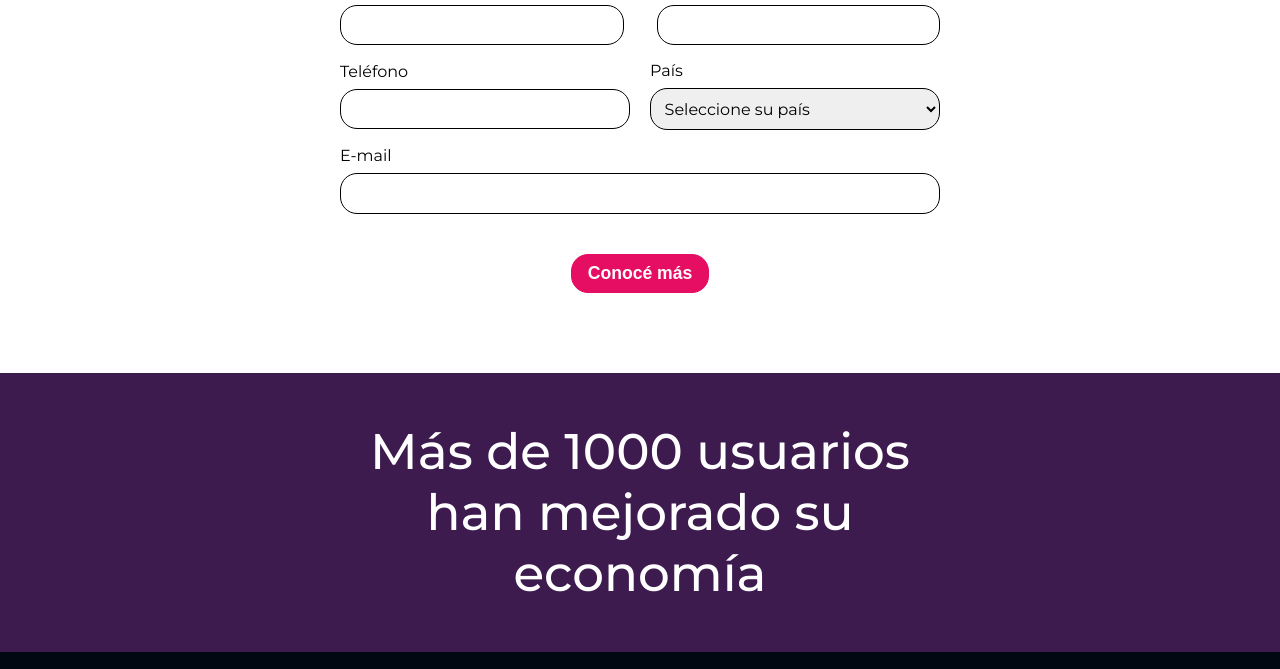
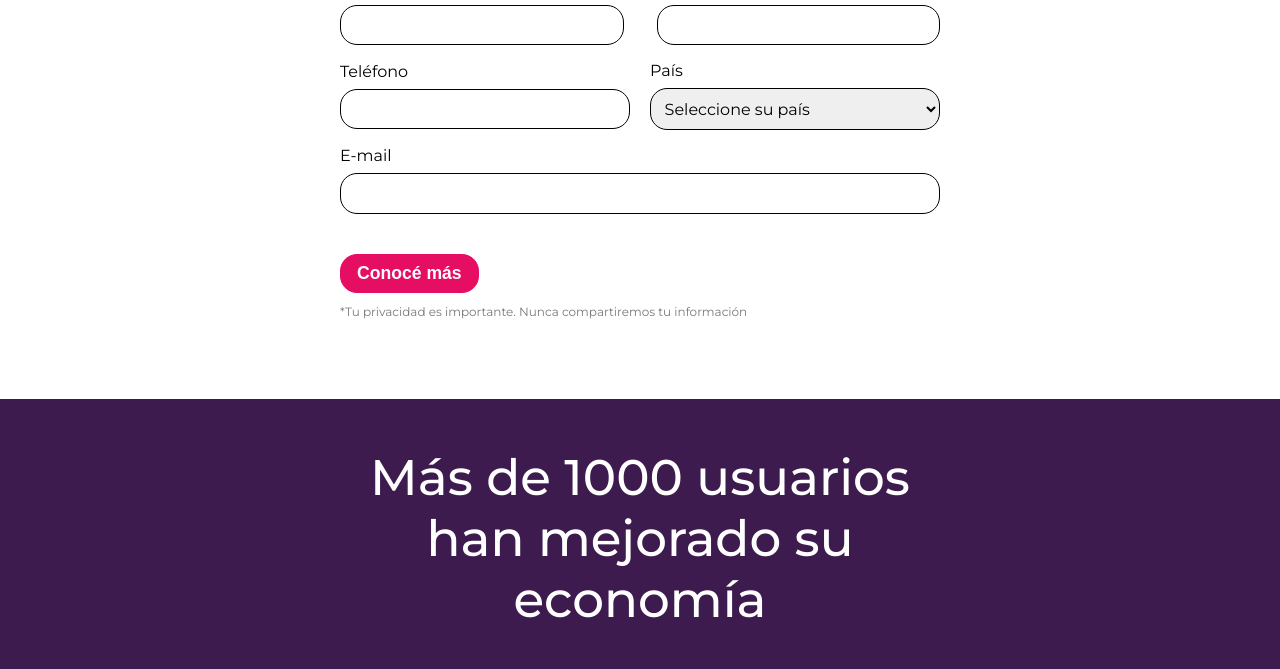
Before and after one commit to gomezlucas/Digital-Nao_CreatividadYConfianza, a plain HTML site: page index.html in a window 1280 px wide. Shown: the part 1430-2099 px from the top of the page. Drawn offline with Linux system fonts and the light colour scheme.

Commit message:
feat: policy privacy added

```diff
--- a/index.html
+++ b/index.html
@@ -112,6 +112,7 @@
                 <div class="form_button_wrapper">
 
                     <button type="submit"> Conocé más </button>
+                    <p class="privacy_text"> *Tu privacidad es importante. Nunca compartiremos tu información</p>
                 </div>
             </form>
         </div>
--- a/styles.css
+++ b/styles.css
@@ -180,6 +180,11 @@ header .button:hover,  button:hover , nav .button:hover{
 }
 
 
+.privacy_text{
+    font-size: 12px;
+    color: #7a7a7a;
+}
+
 .users_section {
     margin: 0 auto;
     /*background-color: #E3F0F2;*/
@@ -201,7 +206,12 @@ header .button:hover,  button:hover , nav .button:hover{
 
 .form_button_wrapper {
     padding-top: 1.5rem;
-    ;
+    display: flex;
+    justify-content:start;
+    flex-direction: column;
+    align-items: flex-start;
+    row-gap: 0.7rem;
+    width: 100%;
 }
 
 footer {
```
